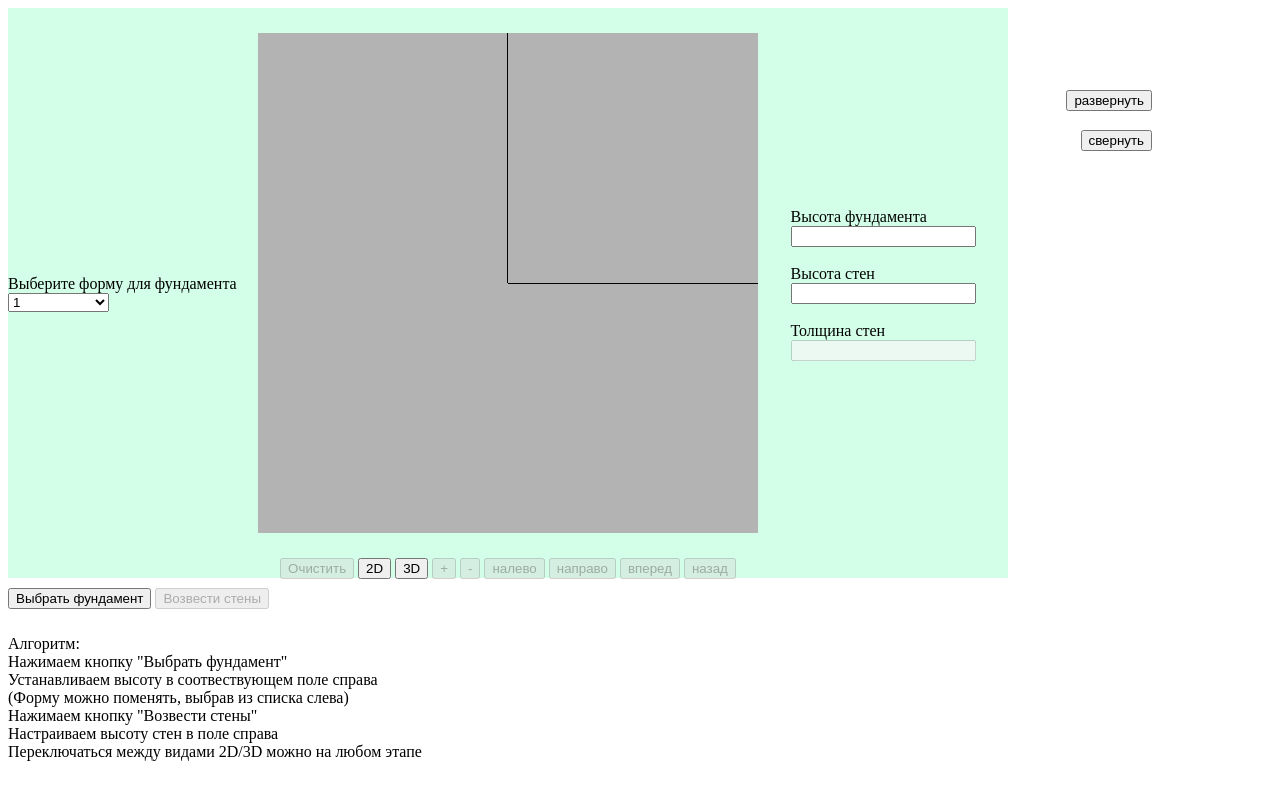
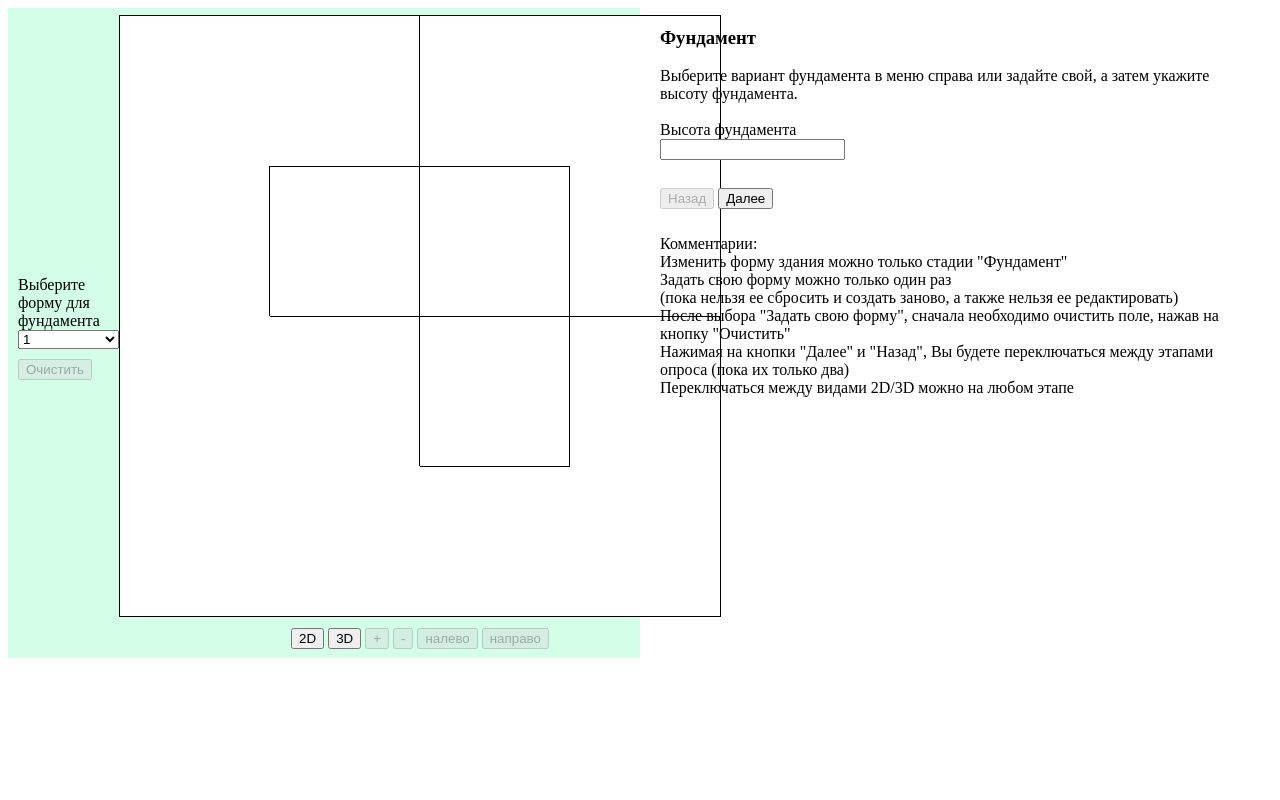
Before and after one commit to elizaveta1101/editorLatestVersion, a plain HTML site: page index.html in a window 1280 px wide. Drawn offline with Linux system fonts and the light colour scheme.

Commit message:
makeEditor

```diff
--- a/index.html
+++ b/index.html
@@ -9,53 +9,64 @@
     <title>Рисование</title>
 </head>
 <body>
+    <div class="content">
         <div class="editor">
             <div class="editor__functions">
-            <label for="shape">Выберите форму для фундамента</label>
+                <label for="shape">Выберите форму для фундамента</label><br>
                 <select name="shape" id="shape">
                     <option value="0">1</option>
                     <option value="1">2</option>
                     <option value="2">3</option>
                     <option value="3">4</option>
-                <option value="4" disabled>Задать свою</option>
-            </select>
+                    <option value="4">Задать свою</option>
+                </select><br>
+                <button disabled>Очистить</button>
             </div>
             <div class="editor__interact">
+                <!-- <button style="position: absolute; bottom:10%; right:20%; z-index: 3;" onclick="makeBig();">развернуть</button>
+                <button style="position: absolute; bottom:10%; right:10%; z-index: 3;" onclick="makeSmall();">свернуть</button>          -->
             </div>
             <div class="editor__buttons">
-            <button onclick="clearViewport();">Очистить</button>
                 <button onclick="set2D();">2D</button>
                 <button onclick="set3D();">3D</button>
                 <button onclick="zoomIn();">+</button>
                 <button onclick="zoomOut();">-</button>
                 <button onclick="turnLeft();">налево</button>
                 <button onclick="turnRight();">направо</button>
-            <button onclick="moveForward();">вперед</button>
-            <button onclick="moveBackward();">назад</button>
+                <!-- <button onclick="moveForward();">вперед</button>
+                <button onclick="moveBackward();">назад</button> -->
             </div>
-        <div class="editor__values">
+        </div>
+        <div class="interview">
+
+            <div class="currentStage"></div>
+            <button class="previousStage">Назад</button>
+            <button class="nextStage">Далее</button><br>
+            <p>Комментарии:<br>
+                Изменить форму здания можно только стадии "Фундамент"<br>
+                Задать свою форму можно только один раз<br>
+                (пока нельзя ее сбросить и создать заново, а также нельзя ее редактировать)<br>
+                После выбора "Задать свою форму", сначала необходимо очистить поле, нажав на кнопку "Очистить"<br>
+                Нажимая на кнопки "Далее" и "Назад", Вы будете переключаться между этапами опроса   (пока их только два)<br>
+                Переключаться между видами 2D/3D можно на любом этапе
+            </p>
+        </div>
+
+        <div class="stageDescriptions" style="display: none;">
+            <div class="stageBasement">
+                <h3>Фундамент</h3>
+                <div>Выберите вариант фундамента в меню справа или задайте свой, а затем укажите высоту фундамента.</div><br>
                 <label for="basement">Высота фундамента</label><br>
-            <input type="text" id="basement" name="basement" onchange="draw();"><br><br>
+                <input type="text" id="basement" name="basement"><br><br>
+            </div>
+            <div class="stageOuterWalls">
+                <h3>Стены</h3>
+                <div>Укажите высоту стен.</div><br>
                 <label for="wall-height">Высота стен</label><br>
                 <input type="text" id="wallHeight" name="wallHeight"><br><br>
-            <label for="wall-thickness">Толщина стен</label><br>
-            <input type="text" id="wallThickness" disabled name="wallThickness"><br><br>
             </div>
-        <button style="position: fixed; top:10%; right:10%;" onclick="makeBig();">развернуть</button>
-        <button style="position: fixed; top:15%; right:10%;" onclick="makeSmall();">свернуть</button>
         </div>
-    <div class="interview">
-        <button id="setBasement">Выбрать фундамент</button>
-        <button id="setOuterWalls" disabled>Возвести стены</button>
     </div>
-    <p>Алгоритм:<br>
-        Нажимаем кнопку "Выбрать фундамент"<br>
-        Устанавливаем высоту в соотвествующем поле справа<br>
-        (Форму можно поменять, выбрав из списка слева)<br>
-        Нажимаем кнопку "Возвести стены"<br>
-        Настраиваем высоту стен в поле справа<br>
-        Переключаться между видами 2D/3D можно на любом этапе
-    </p>
     <script src="./lib/cuon-matrix.js"></script>
     <script src="./src/createHouse.js"></script>
 </body>
--- a/src/createHouse.js
+++ b/src/createHouse.js
@@ -153,9 +153,6 @@ class sceneObject {
 let scene = {}; //объект, в котором будем хранить все элементы сцены (объект хранщий всебе объекты)
 //добавляем на сцену объект дом
 scene.house = {};
-//добавляем в дом фундамент
-// scene.house.basement = new sceneObject('basement');
-// scene.house.outerWalls = new sceneObject('outerWalls');
 
 
 
@@ -163,9 +160,10 @@ scene.house = {};
 
 /*--------------------------------------------------------------------*/
 window.onload = function () {
-    canvas.width = 500;
-    canvas.height = 500;
+    canvas.width = 600;
+    canvas.height = 600;
     document.querySelector('.editor__interact').appendChild(canvas);
+    canvas.oncontextmenu=function(){return false;};
 
     if (!gl) {
         console.log('WebGl does not work in your browser');
@@ -179,25 +177,14 @@ window.onload = function () {
     gl.viewportHeight = canvas.height;
     gl.viewport(0, 0, gl.viewportWidth, gl.viewportHeight);
 
-    gl.clearColor(0.7, 0.7, 0.7, 1.0);
+    gl.clearColor(1, 1, 1, 1.0);
     gl.enable(gl.DEPTH_TEST);
-    // gl.enable(gl.POLYGON_OFFSET_FILL);
-    // gl.polygonOffset(1.0, 1.0);
+    gl.enable(gl.POLYGON_OFFSET_FILL);
+    gl.polygonOffset(1.0,1.0);
 
-    // canvas.onmousedown = function (event) {
-    //     drawShapeDown(event, canvas);
-    // }
-    // canvas.onmousemove = function (event) {
-    //     drawShapeMove(event, canvas);
-    // }
-    // canvas.oncontextmenu = function () {
-    //     return false;
-    // };
-    // let house = new sceneObject('Фундамент');
-    // scene.push(house);
     editorMode = false; //активируем режим простоя для редактора (нельзя рисовать)
+    set2D();
     setStage();
-    set2D();
 }
 
 function initShaders() {
@@ -268,14 +255,12 @@ function draw() {
 
 
     let count = vertexArray.length / 3;
-
-    let vertexBuffer = gl.createBuffer();
-    gl.bindBuffer(gl.ARRAY_BUFFER, vertexBuffer);
-    gl.bufferData(gl.ARRAY_BUFFER, new Float32Array(vertexArray), gl.STATIC_DRAW);
-
-    initVariables();
-    gl.vertexAttribPointer(a_Position, 3, gl.FLOAT, gl.FALSE, 0, 0); //координаты нижней точки
-    gl.enableVertexAttribArray(a_Position);
+    colors = [];
+    for (let i=0; i<vertexArray/3; i++) {
+        colors.push(0,0,0);
+    }
+    if (!initArrayBuffer(gl, 'a_Position', new Float32Array(vertexArray), 3)) return -1;
+    if (!initArrayBuffer(gl, 'a_Color', new Float32Array(colors), 3)) return -1;
 
     gl.drawArrays(gl.LINES, 0, count);
     modelMatrix.pushMatrix();
@@ -287,7 +272,7 @@ function draw() {
         modelMatrix.translate(dx, dy, dz);
         setMatrixUniforms();
         if (viewMode === '2d') {
-            drawScheme(scene.house[obj].vertices, false, scene.house[obj].height, scene.house[obj].color);
+            drawScheme(scene.house[obj].vertices, false, scene.house[obj].height, [0,0,0]);
         } else {
             drawObject(scene.house[obj].vertices, scene.house[obj].height, scene.house[obj].color);
         }
@@ -304,13 +289,10 @@ function clearViewport() {
 }
 
 function convertToCoor(val) {
-    return val * 25 / 250;
+    return val * (canvas.width/20) / (canvas.width/2);
 }
 
-function drawShapeDown(event, canvas) {
-    scene[0].height = convertToCoor(Number(document.querySelector('#basement').value));
-    console.log(scene[0].height);
-    console.log('click');
+function drawShapeDown(event, obj) {
     if (event.which == 1) {
         let x = event.clientX;
         let y = event.clientY;
@@ -326,33 +308,25 @@ function drawShapeDown(event, canvas) {
         xc = x;
         yc = y;
 
-        // if (scene[0].vertices.length === 0) {
-        //     scene[0].vertices.push([x, y, 0]);
-        //     scene[0].vertices.push([x, y, scene[0].height]);
-        // }
-        // if (drawClick===true) {
-        //     exampleVertices.pop();
-        // }
-        exampleVertices.push([x, y]);
+        obj.vertices.push(x, y);
 
         drawClick = true;
 
     } else if (event.which == 3) {
-        console.log('here');
         if (drawClick === true) {
-            for (let i = 0; i < 2; i++) {
-                // scene[0].vertices.pop();
+            obj.vertices.pop();
+            obj.vertices.pop();
         }
-            exampleVertices.pop()
+        x=obj.vertices[0];
+        y=obj.vertices[1];
+        obj.vertices.push(x, y);
+        drawClick = false;
+        drawEditor(obj);
+        draw();
     }
-        drawClick = false;
-        // draw();
-        drawObject(exampleVertices, 10, false);
-    }
-    console.log(exampleVertices);
 }
 
-function drawShapeMove(event, canvas) {
+function drawShapeMove(event, obj) {
     if (drawClick === true) {
 
         let x = event.clientX;
@@ -366,22 +340,13 @@ function drawShapeMove(event, canvas) {
         x = ((x - rect.left) - middle_X) / middle_X;
         y = (middle_Y - (y - rect.top)) / middle_Y;
 
-        // let len = scene[0].vertices.length;
+        let len = obj.vertices.length;
 
-        // if (len % 4 === 0) {
-        //     scene[0].vertices.pop();
-        //     scene[0].vertices.pop();
-        // }
-        // scene[0].vertices.push([x, y, 0]);
-        // scene[0].vertices.push([x, y, scene[0].height]);
-
-        let len = exampleVertices.length;
-
-        if (len > 1) {
-            exampleVertices.pop();
+        if (len%4===0) {
+            obj.vertices.pop();
+            obj.vertices.pop();
         }
-        exampleVertices.push([x, y]);
-
+        obj.vertices.push(x, y);
         draw();
     }
 }
@@ -444,12 +409,8 @@ function drawObject(vertices, height, texture) {
     for (let i = 0; i < vertexArray.length / 3; i++) {
         colors.push(texture[0], texture[1], texture[2]);
     }
-    // console.log();
     //нормали в вершинах
     normals = getNormals(vertices, '3d');
-    // normals = flipNormals(normals);
-
-
 
     if (!initArrayBuffer(gl, 'a_Position', new Float32Array(vertexArray), 3)) return -1;
     if (!initArrayBuffer(gl, 'a_Color', new Float32Array(colors), 3)) return -1;
@@ -510,7 +471,7 @@ function drawScheme(vertices, fill, height, texture) {
     //нормали
     normals = getNormals(vertices, '2d');
 
-    if (fill && height !== 0) {
+    if (fill) {
         for (let i = 1; i < normals.length / 3 - 1; i += 2) {
             let v1 = [normals[i * 3], normals[i * 3 + 1]];
             let v2 = [normals[(i + 1) * 3], normals[(i + 1) * 3 + 1]];
@@ -573,115 +534,151 @@ function drawScheme(vertices, fill, height, texture) {
     gl.bufferData(gl.ELEMENT_ARRAY_BUFFER, new Uint8Array(indices), gl.STATIC_DRAW);
 
     let n = indices.length;
-    if (fill && height !== 0) {
+    if (fill) {
         gl.drawElements(gl.TRIANGLE_FAN, n, gl.UNSIGNED_BYTE, 0);
     } else {
         gl.drawElements(gl.LINE_STRIP, n, gl.UNSIGNED_BYTE, 0);
     }
 }
 
-function setStage(event) {
-    //прописать условия для установки стадии построения (будет опираться на вопросы из опроса)
-    //пока только одна стадия - построение фундамента
-    const stageButtons = document.querySelectorAll('.interview button');
-    stageButtons.forEach(btn => {
-        if (btn.id === 'setOuterWalls' && modelingStage === 'basement') {
-            btn.removeAttribute("disabled");
-        }
-        btn.onclick = function (event) {
-            let id = event.target.id;
-            switch (id) {
-                case 'setBasement':
-                    modelingStage = 'basement';
-                    stageButtons.forEach(button => {
-                        if (button.id === 'setOuterWalls' && modelingStage === 'basement') {
-                            button.removeAttribute("disabled");
-                        }
-                    });
+function setStage() {
+    let interviewDiv = document.querySelector('.interview div'); //поле для опроса в котором будет меняться информация
+    let stageNumber=0; //отслеживание номера стадии
+
+    const stageInfo = document.querySelectorAll ('.stageDescriptions>div'); //описание для каждой стадии (заголовок, описнаие и требуемые действия)
+    const previousBtn = document.querySelector('.interview .previousStage');
+    const nextBtn = document.querySelector('.interview .nextStage');
+    const shapeMenu = document.querySelector('#shape');
+
+    interviewDiv.innerHTML = stageInfo[0].innerHTML;
+    previousBtn.setAttribute('disabled', true);
+    shapeMenu.setAttribute('disabled', true);
+
+    checkStage = function() {
+        console.log(stageNumber);
+        switch (stageNumber) {
+            case 0: //построение фундамента
                 if (!scene.house.basement) {
                     scene.house.basement = new sceneObject('basement');
                 }
                 for (obj in scene.house) {
-                        if (obj !== scene.house.basement) {
-                            clearObj(obj);
+                    if (obj !== 'basement') {
+                        clearObj(scene.house[obj]);
                     }
-                    };
+                }
+                shapeMenu.removeAttribute('disabled');
+
                 break;
-                case 'setOuterWalls':
-                    // console.log(here);
-
-                    modelingStage = 'outerWalls';
+            case 1: //возведение стен
                 if (!scene.house.outerWalls) {
                     scene.house.outerWalls = new sceneObject('outerWalls');
                 }
-                    console.log();
                 break;
         }
         createModel();
     }
-    });
+
+    checkStage();
+
+    previousBtn.onclick = function() {
+        if (stageNumber>=0) {
+            stageNumber--;
+            interviewDiv.innerHTML = stageInfo[stageNumber].innerHTML;
+            nextBtn.removeAttribute('disabled');
+        }
+        if (stageNumber === 0) {
+            this.setAttribute('disabled', true);
+        }
+        checkStage();
+    }
+
+    nextBtn.onclick = function() {
+        if (stageNumber<stageInfo.length-1) {
+            stageNumber++;
+            interviewDiv.innerHTML = stageInfo[stageNumber].innerHTML;
+            previousBtn.removeAttribute('disabled');
+        }
+        if (stageNumber === stageInfo.length-1) {
+            this.setAttribute('disabled', true);
+        }
+        shapeMenu.setAttribute('disabled', true);
+        checkStage();
+    }
 }
 
 function createModel() {
     let heightInput;
     let basement = scene.house.basement;
     let outerWalls = scene.house.outerWalls;
-    // switch (modelingStage) {
-    //     case 'basement':
+
+    let clearBtn = document.querySelector('.editor__functions button');
+    clearBtn.onclick = function() {
+        for (obj in scene.house) {
+            clearObj(scene.house[obj]);
+        }
+        draw();
+    }
+
+    if (basement) {
         //получение вершин
         const shapeMenu = document.querySelector('#shape');
         let shapeNumber = shapeMenu.selectedOptions[0].value;
         let numberOfShapes = exampleShapes.length;
+
         if (shapeNumber < numberOfShapes) {
-        basement.vertices = exampleShapes[shapeNumber];
+            basement.vertices = exampleShapes[shapeNumber]; //берется заготовленный вариант
+            clearBtn.setAttribute('disabled', true);
+        } else {
+            clearBtn.removeAttribute('disabled');
+            drawEditor(basement);
         }
-    //!!!!!!!!!!!!!!1
-    //добавить вариант своего рисования
-    //!!!!!!!!!!!1!!!
 
         shapeMenu.onchange = function () {
+            if (shapeMenu.selectedOptions[0].value>=numberOfShapes) {
+                set2D();
+            } else {
                 createModel();
             }
+        }
         //получение высоты
-    heightInput = document.querySelector("#basement");
+        heightInput = document.querySelector(".interview div #basement");
+        let heightInfoInput = document.querySelector(".stageDescriptions .stageBasement #basement");
+
+        if (heightInput) {
             basement.height = Number(convertToCoor(heightInput.value));
+            heightInfoInput.setAttribute('value', heightInput.value);
             heightInput.onchange = function () {
-        // basement.height = Number(convertToCoor(heightInput.value));
-        // draw();
                 createModel();
             }
+        }
 
-    //установка цвета
         basement.color = [0, 0, 1];
+    }
 
-    // draw();
-    //     break;
-    // case 'outerWalls':
     if (outerWalls) {
-        heightInput = document.querySelector("#wallHeight");
+        heightInput = document.querySelector(".interview div #wallHeight");
+        let heightInfoInput = document.querySelector(".stageDescriptions .stageOuterWalls #wallHeight");
+
+        if (heightInput) {
             outerWalls.height = Number(convertToCoor(heightInput.value));
+            heightInfoInput.setAttribute('value', heightInput.value);
             heightInput.onchange = function () {
-            // outerWalls.height = Number(convertToCoor(heightInput.value));
-            // draw();
                 createModel();
             }
+        }
+
         outerWalls.vertices = basement.vertices;
         outerWalls.color = [0.8, 0, 0];
         outerWalls.translation = [0, 0, convertToCoor(basement.height)];
     }
 
-
     draw();
-    //         break;
-    // }
 }
 
 function clearObj(obj) {
     obj.vertices = [];
     obj.height = 0;
-    // this.indices=[];
     obj.color = [0, 0, 0];
-    // this.texCoord=[];
     obj.translation = [0, 0, 0];
 }
 
@@ -704,7 +701,7 @@ function set2D() {
     normalMatrix.transpose();
     setMatrixUniforms();
     viewMode = '2d';
-    draw();
+    createModel();
     disableViewButtons();
 }
 
@@ -716,8 +713,23 @@ function set3D() {
     normalMatrix.transpose();
     setMatrixUniforms();
     viewMode = '3d';
-    draw();
+    createModel();
     enableViewButtons();
+}
+
+function drawEditor(obj) {
+    editorMode=(!editorMode);
+    if (editorMode===false) {
+        canvas.onmousedown = function() {return false;}
+        canvas.onmousemove = function() {return false;}
+    } else {
+        canvas.onmousedown = function() {
+            drawShapeDown(event, obj);
+        }
+        canvas.onmousemove = function() {
+            drawShapeMove(event, obj);
+        }
+    }
 }
 
 function toDeg(rad) {
--- a/style/less/style.less
+++ b/style/less/style.less
@@ -1,43 +1,65 @@
+@g-c-content: "[editor] 50% [interview] 50%";
+@g-r-content: "[content] 650px";
 
-@gridcolumns: "[functions] 1.5fr [interact] 3fr [values] 1.5fr";
-@gridrows: "[editor] 550px [buttons] 20px";
+@g-c-editor: "[functions] 1fr [interact] 4fr";
+@g-r-editor: "[editorPlace] 610px [buttons] 40px";
 
+.content {
+    display: grid;
+    grid-template-columns: e(@g-c-content);
+    grid-template-rows: e(@g-r-content);
+    grid-auto-flow: row;
+    width: 100%;
+}
+.editor {
+    grid-column: editor;
+    grid-row: content;
 
-.editor {
     display: grid;
-    grid-template-columns:  e(@gridcolumns);
-    grid-template-rows:  e(@gridrows);
+    grid-template-columns:  e(@g-c-editor);
+    grid-template-rows:  e(@g-r-editor);
     grid-auto-flow: row;
     justify-items: center;
     align-items: center;
-    width: 1000px;
     background-color: #d3ffe9;
+    padding: 0 10px;
 
     &__functions {
         grid-column: functions;
-        grid-row-start: editor;
+        grid-row-start: editorPlace;
         grid-row-end: buttons-end;
     }
 
     &__interact {
         grid-column: interact;
-        grid-row: editor ;
-        display: grid;
-        justify-items: center;
+        grid-row-start: editorPlace;
+        padding: 10px 0 0 0;
+        canvas {
+            border: 1px solid #000;
+        }
     }
 
     &__buttons {
         grid-column: interact;
         grid-row: buttons;
+        button {
+            margin: 0;
+        }
     }
 
-    &__values {
-        grid-column: values;
-        grid-row-start: editor;
-        grid-row-end: buttons-end;
-    }
+    // &__values {
+    //     grid-column: values;
+    //     grid-row-start: editorPlace;
+    //     grid-row-end: buttons-end;
+    // }
 }
 
 button {
     margin: 10px auto;
 }
+
+.interview {
+    grid-column: interview;
+    grid-row: content;
+    padding: 0 20px;
+}
```
Also changed, not shown: style/css/style.css. Lines whose indentation alone changed are shown as unchanged.
